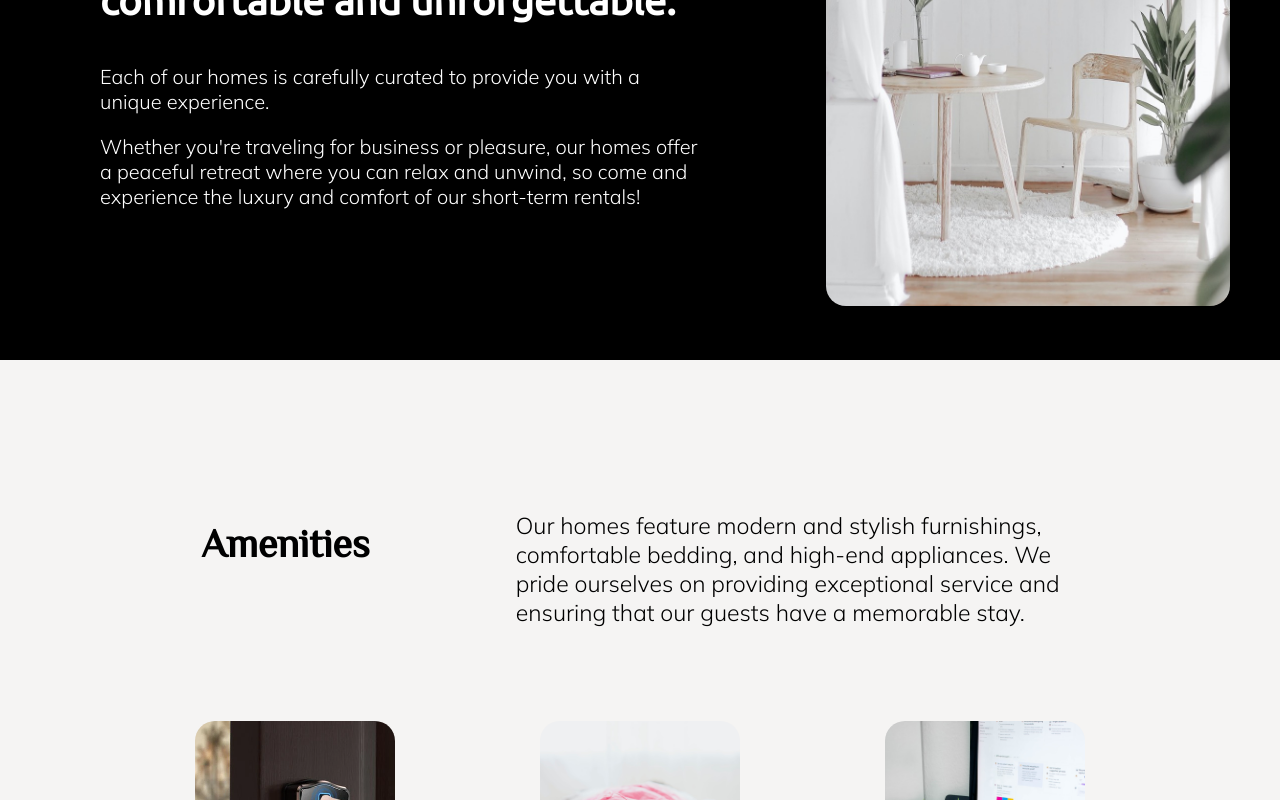
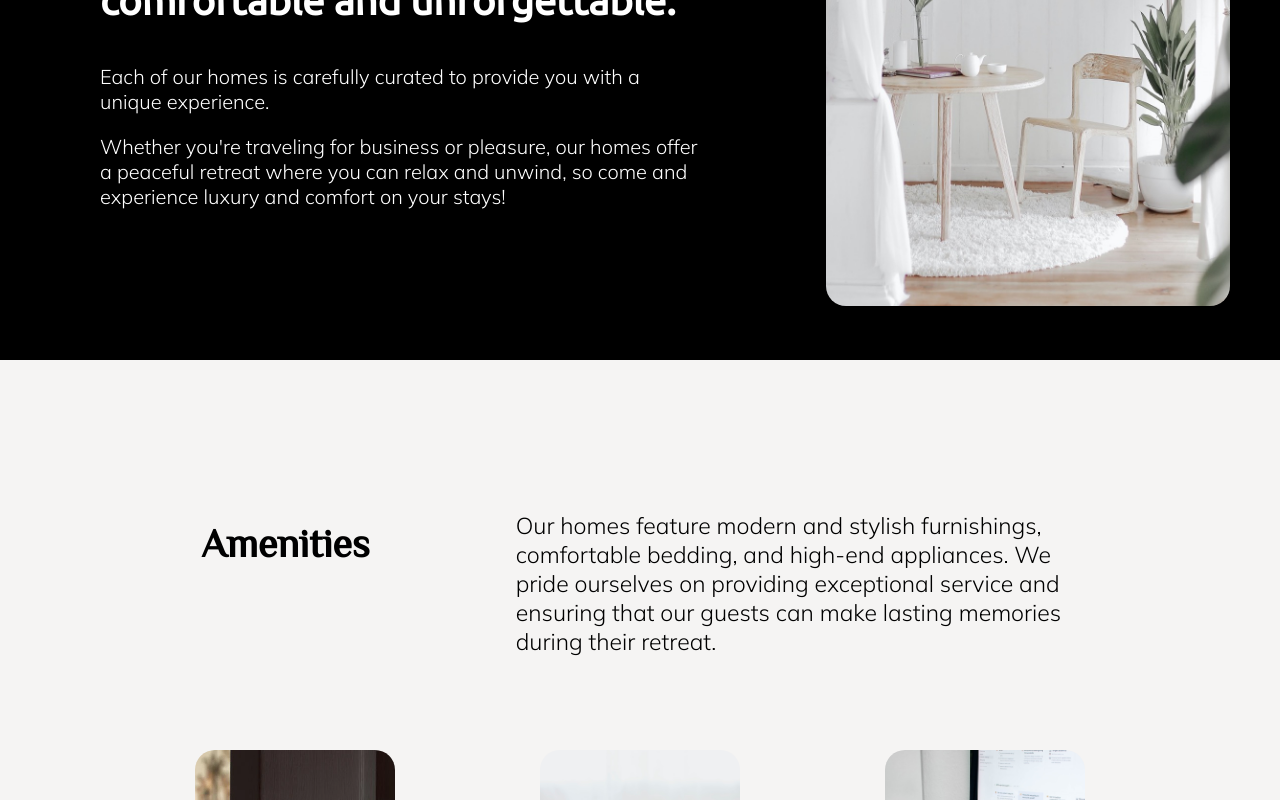
Before and after one commit to alvillaraza/rental, a React (Create React App) app: page / in a window 1280 px wide. Shown: the part 1020-1820 px from the top of the page. Built offline with nearby package versions, Linux system fonts and the light colour scheme.

Commit message:
copy changes

```diff
--- a/src/components/AboutUs.js
+++ b/src/components/AboutUs.js
@@ -15,7 +15,7 @@ const AboutUs = () => {
         <p>
           Whether you're traveling for business or pleasure, our homes offer a
           peaceful retreat where you can relax and unwind, so come and
-          experience the luxury and comfort of our short-term rentals!
+          experience luxury and comfort on your stays!
         </p>
       </div>
       <div className='photo'>
--- a/src/components/Amenities.js
+++ b/src/components/Amenities.js
@@ -9,8 +9,7 @@ const Amenities = () => {
           <p>
             Our homes feature modern and stylish furnishings, comfortable
             bedding, and high-end appliances. We pride ourselves on providing
-            exceptional service and ensuring that our guests have a memorable
-            stay.
+            exceptional service and ensuring that our guests can make lasting memories during their retreat.
           </p>
         </div>
         <div className='amenities-wrapper'>
--- a/src/components/PartnerWithUs.js
+++ b/src/components/PartnerWithUs.js
@@ -17,7 +17,7 @@ const Tours = () => {
             </p>
             <p>
               It's also about having peace of mind knowing that your property is
-              in good hands. We will take care of everything, from listing your
+              in good hands. We take care of everything, from listing your
               property, managing bookings, and guest communication, to cleaning
               and maintenance. We use a rigorous screening process to ensure
               that only the best guests stay in your property, and we take care
```
